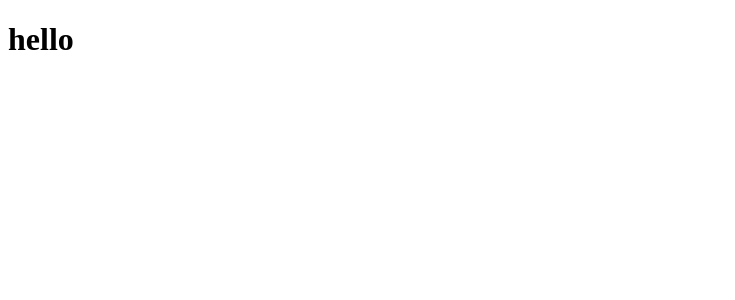
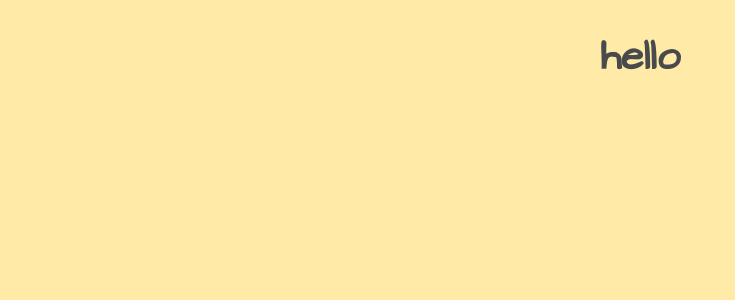
Before and after one commit to vy-hoang/weekly-planer, a React (Create React App) app: page / in a window 1280 px wide. Shown: the top 300 px of the page, without its empty margins (0-735 px from the left). Built offline with nearby package versions, Linux system fonts and the light colour scheme.

Commit message:
change style

```diff
--- a/public/index.html
+++ b/public/index.html
@@ -2,9 +2,18 @@
 <html lang="en">
   <head>
     <title>weekly-planer</title>
+    <link
+      href="https://fonts.googleapis.com/css?family=Architects+Daughter&display=swap"
+      rel="stylesheet"
+    />
+    <link rel="stylesheet" href="styles.css" />
+    <link
+      rel="stylesheet"
+      href="https://cdnjs.cloudflare.com/ajax/libs/font-awesome/4.7.0/css/font-awesome.min.css"
+    />
   </head>
   <body>
     <div id="root"></div>
-   <script src="./src/index.js" type="text/jsx"></script>
+   <script src="../src/index.js" type="text/jsx"></script>
   </body>
 </html>
--- /dev/null
+++ b/public/styles.css
@@ -0,0 +1,15 @@
+body {
+    background-color: #ffeaa7;
+    font-family: "Architects Daughter", cursive;
+    text-align: center;
+    justify-content: center;
+    align-items: center;
+    color: hsl(198, 1%, 29%);
+    font-size: 130%;
+    min-height: 70vh;
+    /* padding: 1rem;
+    box-sizing: border-box;
+    display: flex; */
+
+
+  }
```
